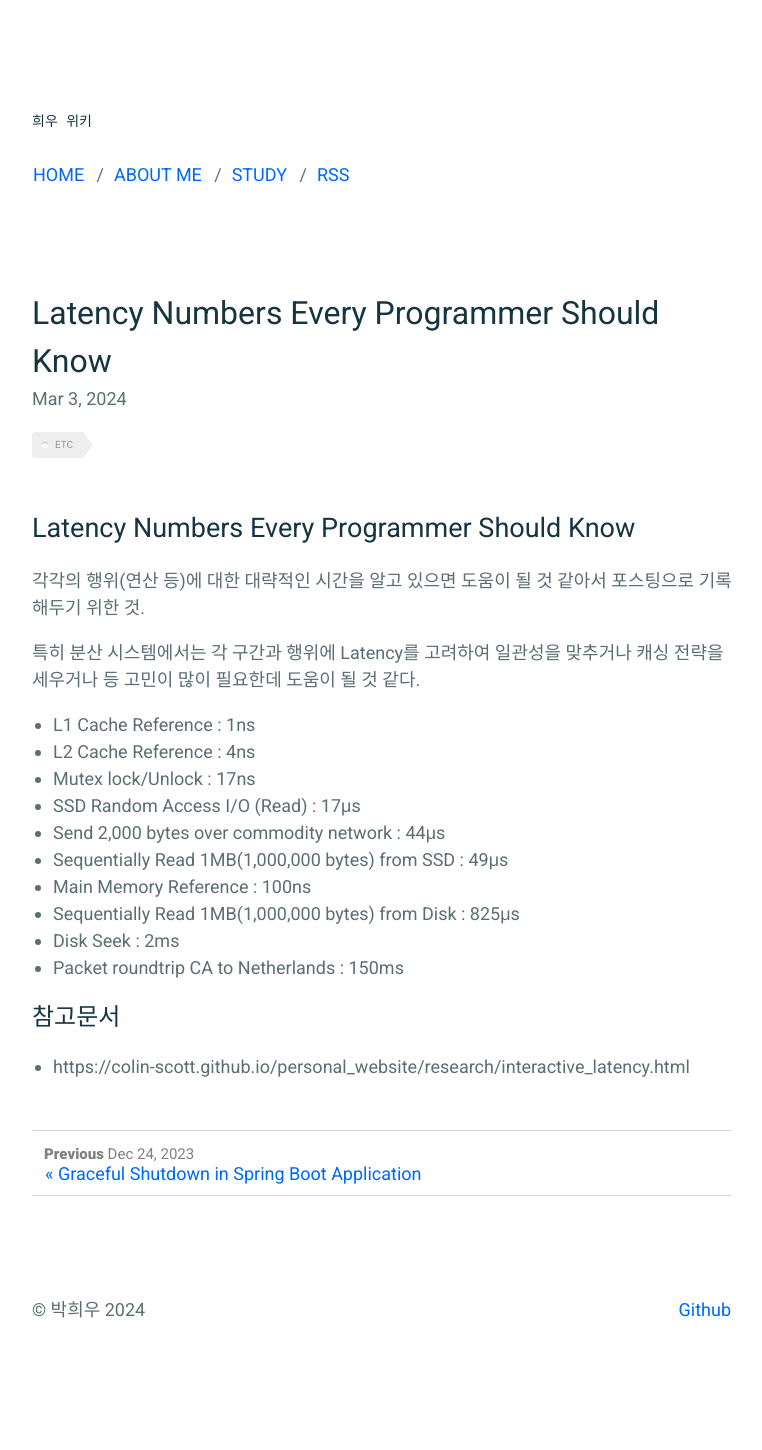
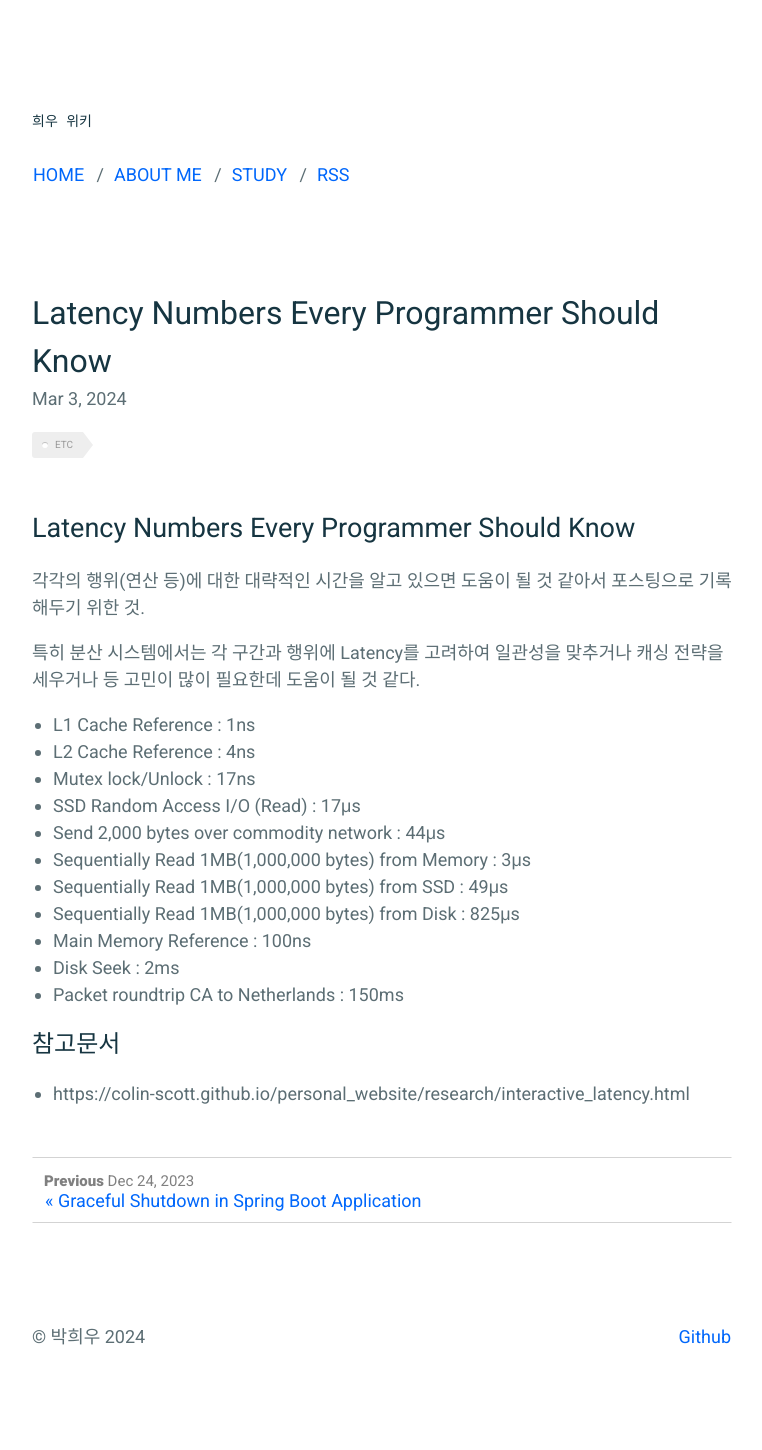
Before and after one commit to parkhuiwo0/parkhuiwo0.github.io, a Jekyll site: the page built from _posts/2024-03-03-Latency-Numbers.md, in a window 1280 px wide. Shown: the whole page, without its empty margins (258-1020 px from the left). Built offline with Jekyll 4.4.1, drawn with Linux system fonts in a browser that asks for light colours; before the commit the page ends 1423 px from its top, so only the background shows below that.

Commit message:
Update 2024-03-03-Latency-Numbers.md

```diff
--- a/_posts/2024-03-03-Latency-Numbers.md
+++ b/_posts/2024-03-03-Latency-Numbers.md
@@ -18,9 +18,10 @@ comments: true
 - Mutex lock/Unlock : 17ns
 - SSD Random Access I/O (Read) : 17μs
 - Send 2,000 bytes over commodity network : 44μs
+- Sequentially Read 1MB(1,000,000 bytes) from Memory : 3μs
 - Sequentially Read 1MB(1,000,000 bytes) from SSD : 49μs
+- Sequentially Read 1MB(1,000,000 bytes) from Disk : 825μs
 - Main Memory Reference : 100ns
-- Sequentially Read 1MB(1,000,000 bytes) from Disk : 825μs
 - Disk Seek : 2ms
 - Packet roundtrip CA to Netherlands : 150ms
 
```
